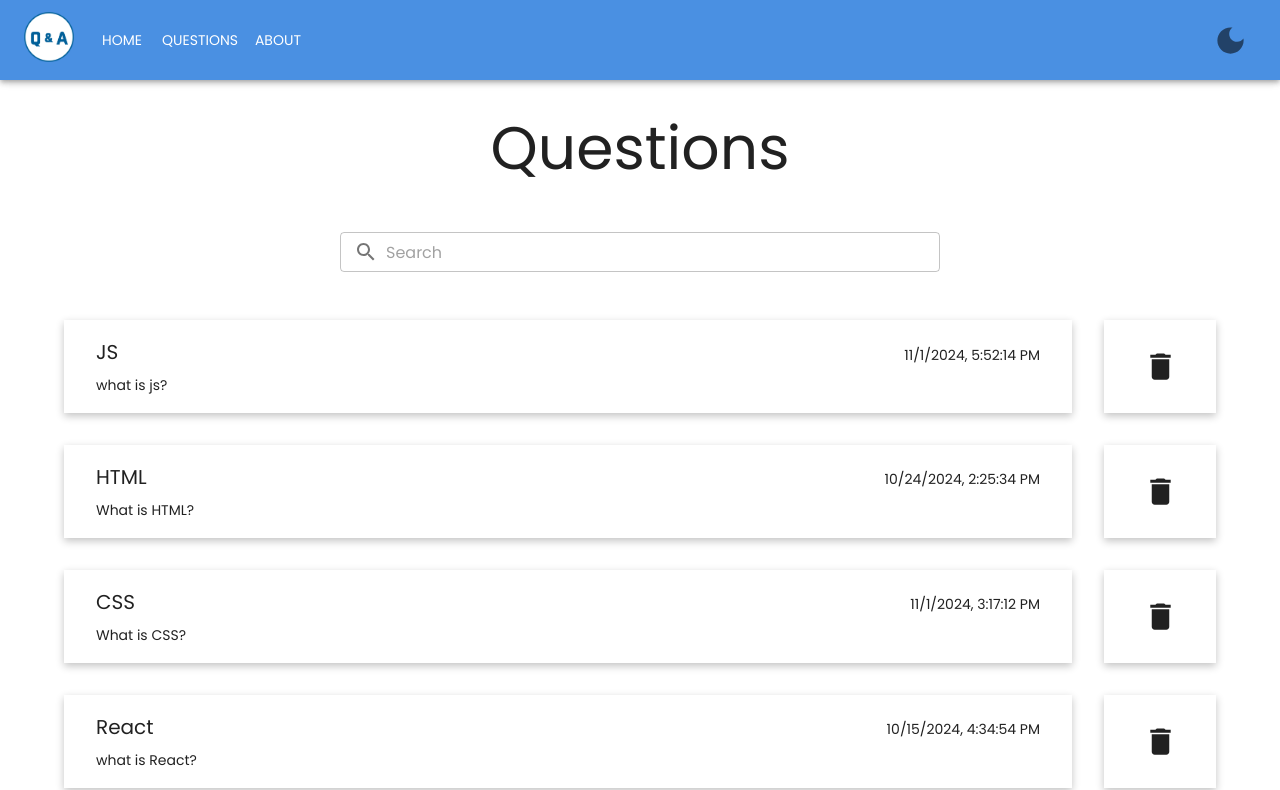
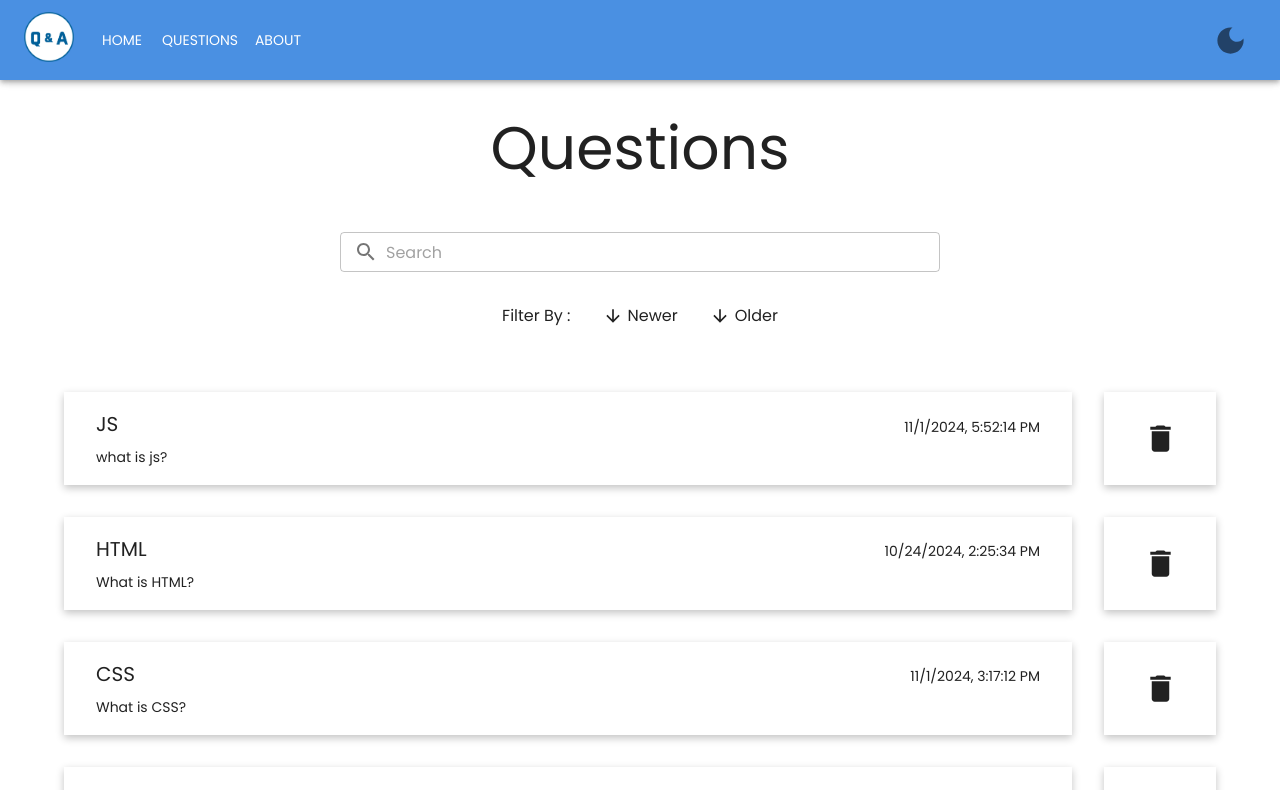
Before and after one commit to khashayaryaghma/nextjs-team-homework, a Next.js app: page /questions in a window 1280 px wide. Shown: the top 790 px of the page. Built offline with nearby package versions, Linux system fonts and the light colour scheme.

Commit message:
add filterBar

```diff
--- a/components/Questions.jsx
+++ b/components/Questions.jsx
@@ -1,13 +1,15 @@
 "use client";
-import { InputAdornment, Stack, TextField, Typography } from "@mui/material";
+import { Box, InputAdornment, Stack, TextField, Typography } from "@mui/material";
 import Link from "next/link";
 import { useState } from "react";
 import SearchIcon from "@mui/icons-material/Search";
 import DeleteIcon from "@mui/icons-material/Delete";
 import { deleteQues } from "@/utils/dataServices";
+import ArrowDownwardIcon from "@mui/icons-material/ArrowDownward";
 
 function Questions({ data }) {
   const [inputValue, setInputValue] = useState("");
+  const [qData, setQData] = useState(data);
 
   function handleChange(e) {
     setInputValue(e.target.value);
@@ -15,15 +17,14 @@ function Questions({ data }) {
   async function handleRemove(id) {
     await deleteQues(id);
   }
-
   return (
     <Stack>
-      <Stack justifyContent="center" direction="row">
+      <Stack justifyContent="center" alignItems="center" gap={4} mb={"4rem"}>
         <TextField
           value={inputValue}
           onChange={handleChange}
           placeholder="Search"
-          sx={{ marginBottom: "3rem", width: "600px" }}
+          sx={{ width: "600px" }}
           slotProps={{
             input: {
               startAdornment: (
@@ -35,9 +36,30 @@ function Questions({ data }) {
           }}
           size="small"
         />
+        <Stack direction="row" gap="2rem">
+          Filter By :
+          <Box
+            onClick={() => {
+              setQData([...qData.sort((a, b) => Date.parse(b.createdTime) - Date.parse(a.createdTime))]);
+            }}
+          >
+            <Typography sx={{ display: "flex", alignItems: "center", gap: "5px", cursor: "pointer" }}>
+              <ArrowDownwardIcon fontSize="small" /> Newer
+            </Typography>
+          </Box>
+          <Box
+            onClick={() => {
+              setQData([...qData.sort((a, b) => Date.parse(a.createdTime) - Date.parse(b.createdTime))]);
+            }}
+          >
+            <Typography sx={{ display: "flex", alignItems: "center", gap: "5px", cursor: "pointer" }}>
+              <ArrowDownwardIcon fontSize="small" /> Older
+            </Typography>
+          </Box>
+        </Stack>
       </Stack>
       <Stack gap="2rem" mb={15}>
-        {data
+        {qData
           ?.filter((item) => item.title.toLowerCase().includes(inputValue.toLowerCase()))
           ?.map((el) => {
             return (
```
